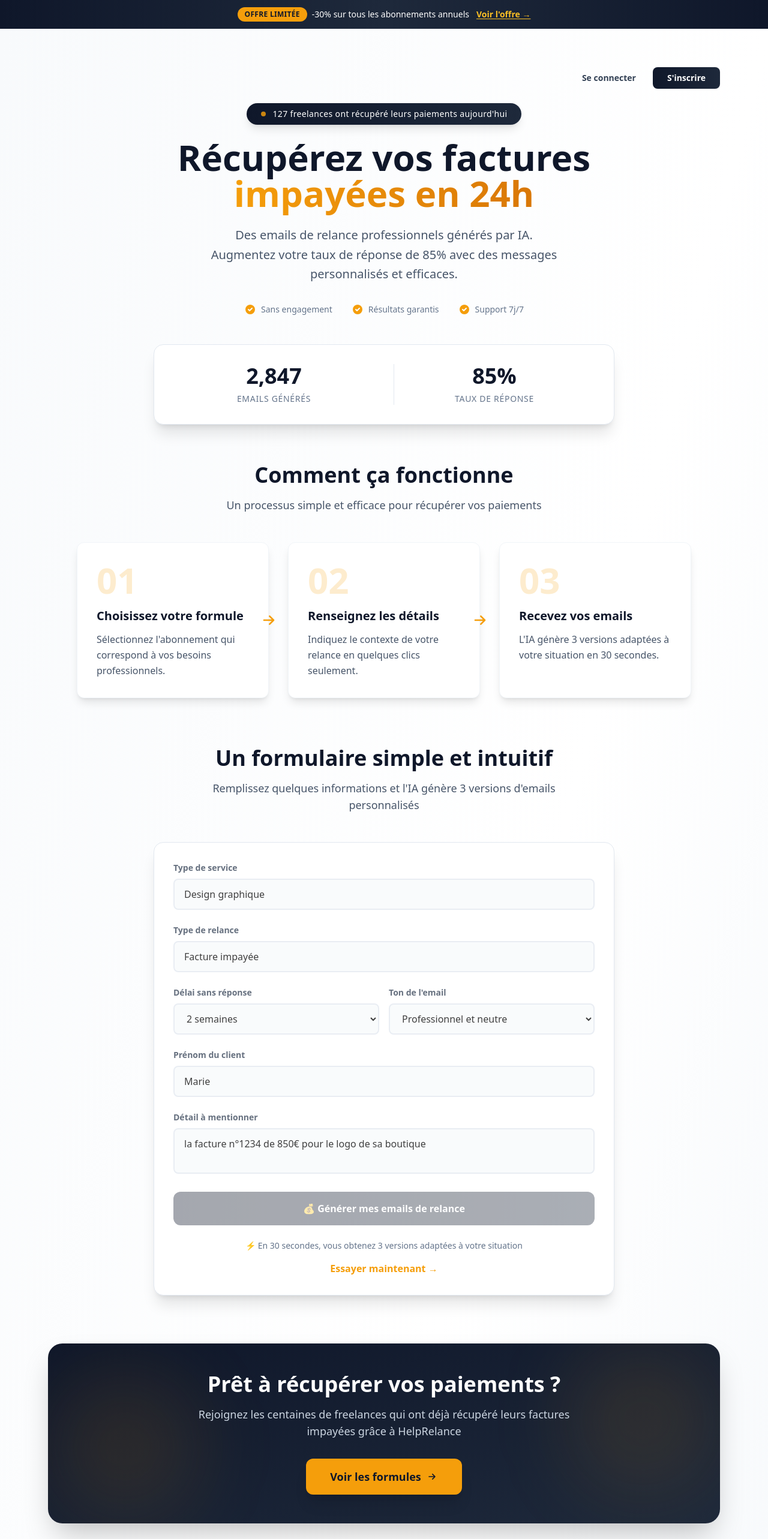
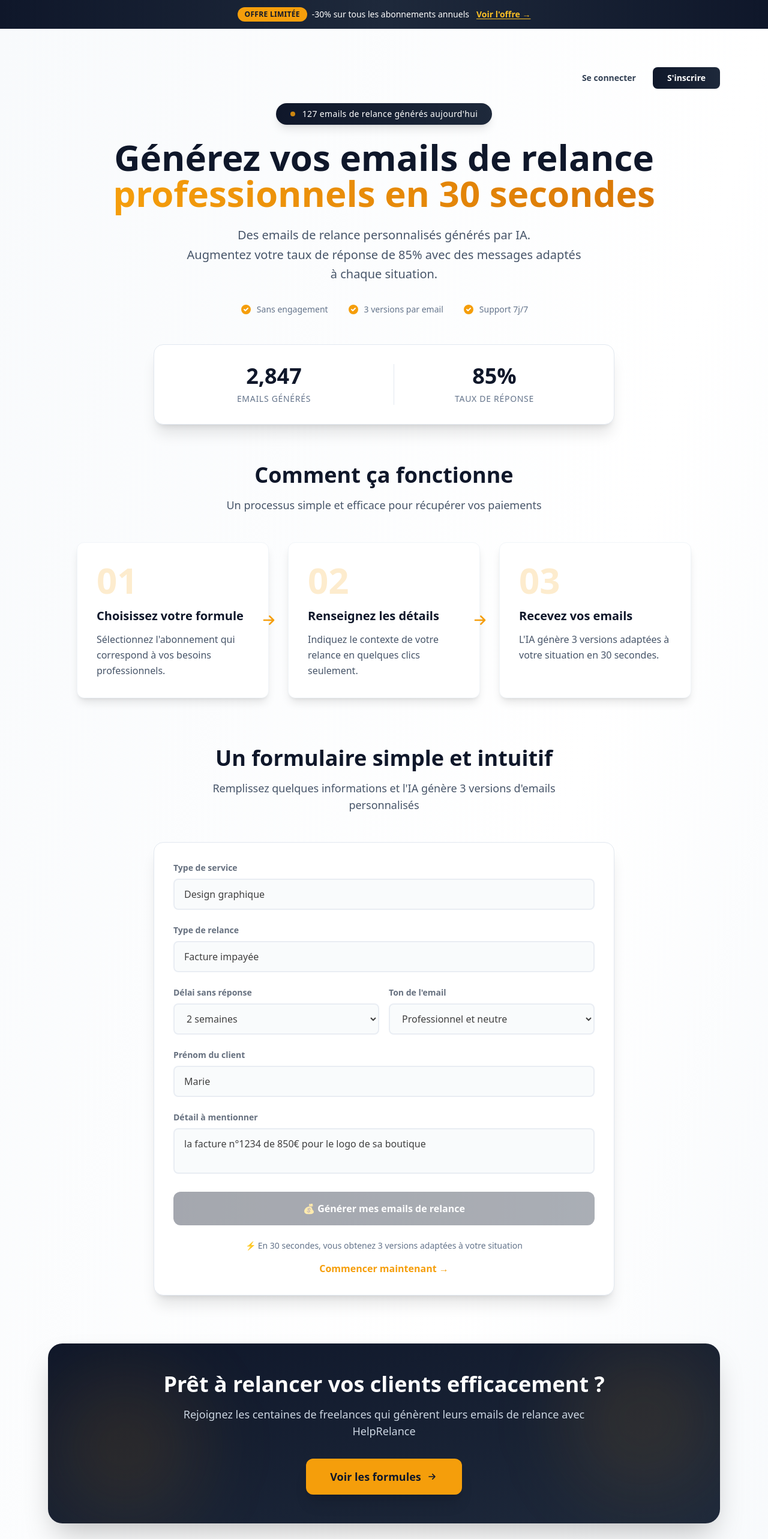
Before and after one commit to HelpRelance/helprelance, a Next.js app: page / in a window 1280 px wide. Shown: the top 2566 px of the page at 60% size. Built offline with nearby package versions, Linux system fonts and the light colour scheme; no server answers.

Commit message:
Changement messaging: génération emails au lieu de récupération argent

```diff
--- a/components/Header.js
+++ b/components/Header.js
@@ -128,23 +128,23 @@ export default function Header() {
           <div className="flex items-center gap-3 bg-gradient-to-r from-slate-900 to-slate-800 px-6 py-2 rounded-full shadow-lg">
             <div className="w-2 h-2 bg-amber-500 rounded-full animate-pulse"></div>
             <span className="text-white font-medium text-sm tracking-wide">
-              {todayCount} freelances ont récupéré leurs paiements aujourd'hui
+              {todayCount} emails de relance générés aujourd'hui
             </span>
           </div>
         </div>
 
         <h1 className="text-5xl md:text-6xl font-bold text-slate-900 mb-6 leading-tight">
-          Récupérez vos factures
+          Générez vos emails de relance
           <br />
           <span className="bg-gradient-to-r from-amber-500 to-amber-600 bg-clip-text text-transparent">
-            impayées en 24h
+            professionnels en 30 secondes
           </span>
         </h1>
 
         <p className="text-xl text-slate-600 mb-8 max-w-2xl mx-auto leading-relaxed">
-          Des emails de relance professionnels générés par IA.
+          Des emails de relance personnalisés générés par IA.
           <br />
-          Augmentez votre taux de réponse de 85% avec des messages personnalisés et efficaces.
+          Augmentez votre taux de réponse de 85% avec des messages adaptés à chaque situation.
         </p>
 
         <div className="flex flex-wrap justify-center gap-8 text-sm text-slate-500 mb-12">
@@ -158,7 +158,7 @@ export default function Header() {
             <svg className="w-5 h-5 text-amber-500" fill="currentColor" viewBox="0 0 20 20">
               <path fillRule="evenodd" d="M10 18a8 8 0 100-16 8 8 0 000 16zm3.707-9.293a1 1 0 00-1.414-1.414L9 10.586 7.707 9.293a1 1 0 00-1.414 1.414l2 2a1 1 0 001.414 0l4-4z" clipRule="evenodd" />
             </svg>
-            <span className="font-medium">Résultats garantis</span>
+            <span className="font-medium">3 versions par email</span>
           </div>
           <div className="flex items-center gap-2">
             <svg className="w-5 h-5 text-amber-500" fill="currentColor" viewBox="0 0 20 20">
--- a/components/PricingModal.js
+++ b/components/PricingModal.js
@@ -91,7 +91,7 @@ export default function PricingModal({ isOpen, onClose }) {
             Choisissez votre formule
           </h2>
           <p className="text-slate-600">
-            Des tarifs transparents pour récupérer vos paiements efficacement
+            Générez vos emails de relance professionnels en quelques clics
           </p>
           {!user && (
             <p className="text-sm text-amber-600 mt-2">
--- a/pages/index.js
+++ b/pages/index.js
@@ -1,5 +1,6 @@
-import { useState } from 'react';
+import { useState, useEffect } from 'react';
 import Head from 'next/head';
+import { createClient } from '@supabase/supabase-js';
 import TopBanner from '../components/TopBanner';
 import Header from '../components/Header';
 import HowItWorks from '../components/HowItWorks';
@@ -7,17 +8,112 @@ import WhyFreelancesLoveIt from '../components/WhyFreelancesLoveIt';
 import Testimonials from '../components/Testimonials';
 import FAQ from '../components/FAQ';
 import PricingModal from '../components/PricingModal';
+import EmailForm from '../components/EmailForm';
+import EmailResults from '../components/EmailResults';
+
+const supabase = createClient(
+  process.env.NEXT_PUBLIC_SUPABASE_URL,
+  process.env.NEXT_PUBLIC_SUPABASE_ANON_KEY
+);
 
 export default function Home() {
   const [showPricingModal, setShowPricingModal] = useState(false);
+  const [user, setUser] = useState(null);
+  const [hasSubscription, setHasSubscription] = useState(false);
+  const [emails, setEmails] = useState(null);
+
+  useEffect(() => {
+    const checkUser = async () => {
+      const { data: { user } } = await supabase.auth.getUser();
+
+      if (user) {
+        setUser(user);
+
+        const { data: userData } = await supabase
+          .from('users')
+          .select('*')
+          .eq('email', user.email)
+          .single();
+
+        if (userData && (userData.is_premium || (userData.remaining_uses && userData.remaining_uses > 0))) {
+          setHasSubscription(true);
+        }
+      }
+    };
+
+    checkUser();
+  }, []);
+
+  const handleEmailsGenerated = (emailsText, formData, newRemainingUses) => {
+    const parsedEmails = parseEmails(emailsText);
+    setEmails(parsedEmails);
+
+    setTimeout(() => {
+      document.getElementById('results')?.scrollIntoView({ behavior: 'smooth' });
+    }, 100);
+  };
+
+  const parseEmails = (text) => {
+    const emails = [];
+
+    for (let i = 1; i <= 3; i++) {
+      const emailPattern = 'EMAIL ' + i;
+      const nextEmailPattern = 'EMAIL ' + (i + 1);
+
+      const patterns = [
+        new RegExp(emailPattern + '[^\\n]*\\nOBJET:\\s*([^\\n]+)\\nCORPS:\\s*([\\s\\S]*?)(?=' + nextEmailPattern + '|$)', 'i'),
+        new RegExp(emailPattern + '[^\\n]*\\nOBJET:\\s*([^\\n]+)\\s+CORPS:\\s*([\\s\\S]*?)(?=' + nextEmailPattern + '|$)', 'i')
+      ];
+
+      let email = null;
+      for (let pattern of patterns) {
+        const match = text.match(pattern);
+        if (match) {
+          email = {
+            subject: match[1].trim(),
+            body: match[2].trim().replace(/\n{3,}/g, '\n\n')
+          };
+          break;
+        }
+      }
+
+      if (email) {
+        emails.push(email);
+      }
+    }
+
+    return emails.length === 3 ? emails : null;
+  };
+
+  const handleSaveToHistory = () => {
+    if (!emails) return;
+
+    let history = JSON.parse(localStorage.getItem('helprelance_history') || '[]');
+    history.unshift({
+      emails,
+      timestamp: new Date().toISOString()
+    });
+
+    if (history.length > 10) {
+      history = history.slice(0, 10);
+    }
+
+    localStorage.setItem('helprelance_history', JSON.stringify(history));
+    alert('💾 Email sauvegardé dans votre historique !');
+  };
+
+  const handleReset = () => {
+    setEmails(null);
+    window.scrollTo({ top: 0, behavior: 'smooth' });
+  };
 
   return (
     <>
       <Head>
-        <title>HelpRelance - Récupérez vos factures impayées en 24h</title>
+        <title>HelpRelance - Générez vos emails de relance professionnels</title>
         <meta
           name="description"
-          content="Générez des emails de relance professionnels en 30 secondes. 85% de taux de réponse garanti."
+          content="Générez des emails de relance professionnels en 30 secondes avec l'IA. 85% de taux de réponse garanti."
         />
         <meta name="viewport" content="width=device-width, initial-scale=1" />
         <link rel="icon" href="/favicon.ico" />
@@ -28,9 +124,33 @@ export default function Home() {
       <div className="min-h-screen bg-gradient-to-br from-slate-50 via-white to-slate-100">
         <div className="container mx-auto px-4 py-8 max-w-6xl">
           <Header />
+
+          {user && hasSubscription ? (
+            <>
+              {!emails && (
+                <EmailForm
+                  userEmail={user.email}
+                  remainingUses={999}
+                  onGenerate={handleEmailsGenerated}
+                  onShowPricing={() => setShowPricingModal(true)}
+                />
+              )}
+
+              {emails && (
+                <div id="results">
+                  <EmailResults
+                    emails={emails}
+                    onReset={handleReset}
+                    onSave={handleSaveToHistory}
+                    onShowHistory={() => alert('Fonctionnalité bientôt disponible !')}
+                  />
+                </div>
+              )}
+            </>
+          ) : (
+            <>
               <HowItWorks />
 
-          {/* NOUVELLE SECTION : Aperçu du formulaire */}
               <section className="mb-20">
                 <div className="text-center mb-12">
                   <h2 className="text-3xl md:text-4xl font-bold text-slate-900 mb-4">
@@ -127,7 +247,7 @@ export default function Home() {
                       onClick={() => setShowPricingModal(true)}
                       className="text-amber-500 hover:text-amber-600 font-semibold"
                     >
-                  Essayer maintenant →
+                      Commencer maintenant →
                     </button>
                   </div>
                 </div>
@@ -139,10 +259,10 @@ export default function Home() {
 
                 <div className="relative z-10">
                   <h2 className="text-3xl md:text-4xl font-bold text-white mb-4">
-                Prêt à récupérer vos paiements ?
+                    Prêt à relancer vos clients efficacement ?
                   </h2>
                   <p className="text-slate-300 mb-8 text-lg max-w-2xl mx-auto">
-                Rejoignez les centaines de freelances qui ont déjà récupéré leurs factures impayées grâce à HelpRelance
+                    Rejoignez les centaines de freelances qui génèrent leurs emails de relance avec HelpRelance
                   </p>
                   <button
                     onClick={() => setShowPricingModal(true)}
@@ -159,9 +279,11 @@ export default function Home() {
               <WhyFreelancesLoveIt />
               <Testimonials />
               <FAQ />
+            </>
+          )}
 
           <footer className="text-center mt-16 pt-8 border-t border-slate-200 text-slate-600 text-sm space-y-3">
-            <p className="font-medium">Créé avec passion pour aider les freelances à récupérer leurs paiements</p>
+            <p className="font-medium">Créé avec passion pour aider les freelances à suivre leurs factures impayées</p>
             <div className="flex justify-center gap-6 text-xs">
               <a href="#" className="hover:text-amber-500 transition">Politique de confidentialité</a>
               <span className="text-slate-300">•</span>
```
Lines whose indentation alone changed are shown as unchanged.
